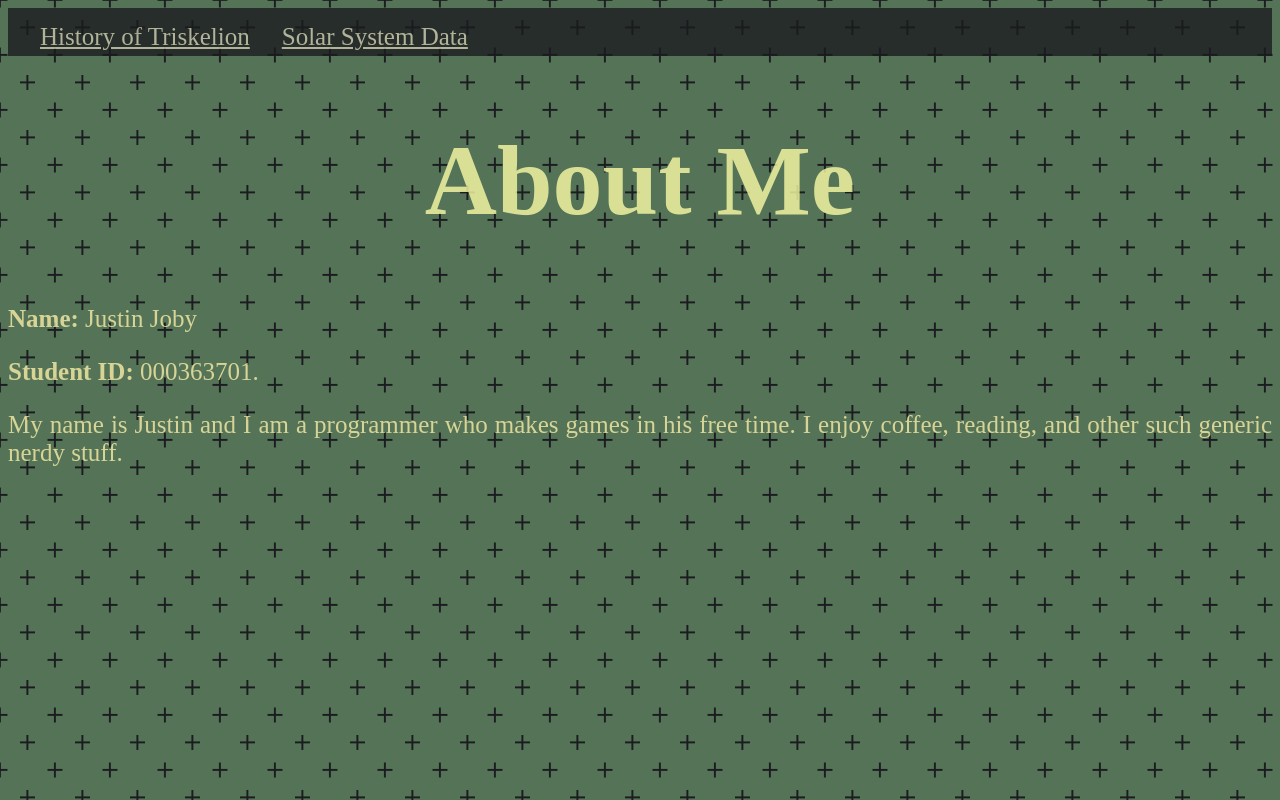
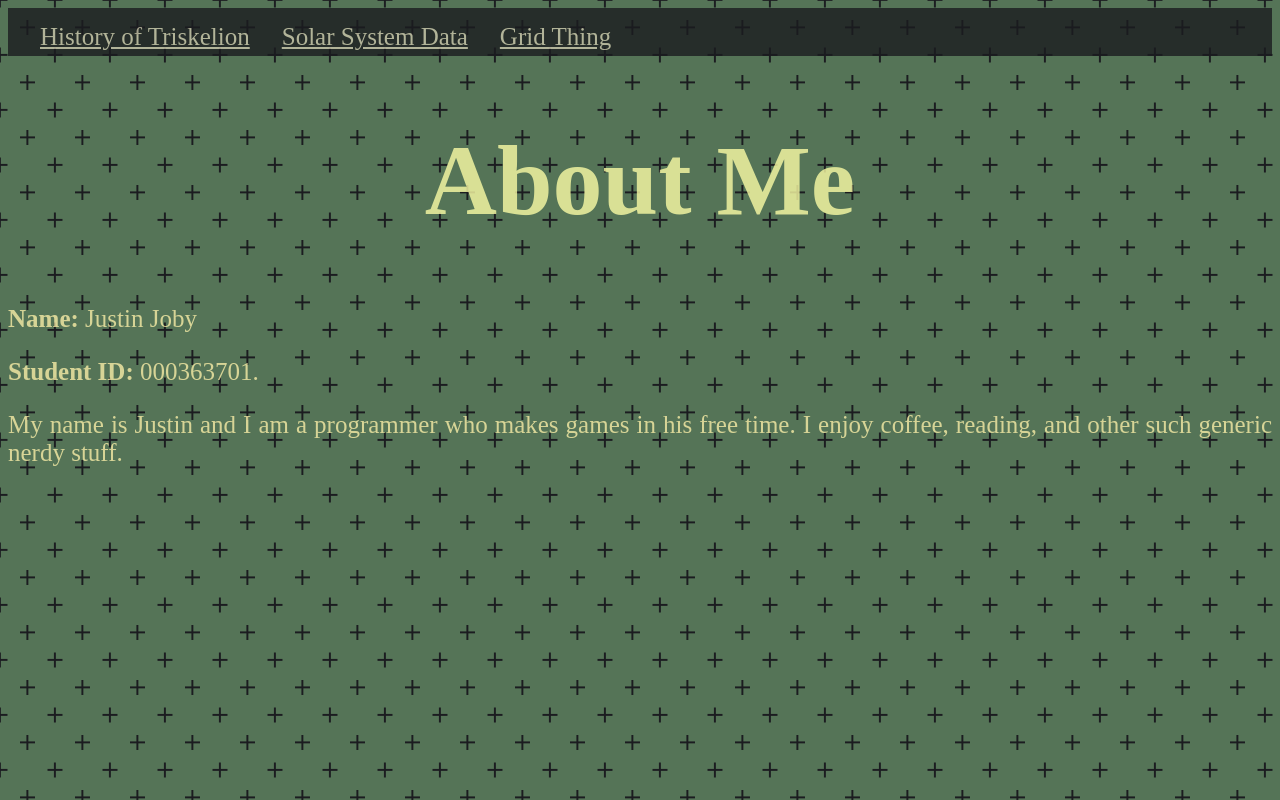
Before and after one commit to exothirteen/Exodus.github.io, a plain HTML site: page index.html in a window 1280 px wide. Drawn offline with Linux system fonts and the light colour scheme.

Commit message:
Update index.html

```diff
--- a/index.html
+++ b/index.html
@@ -9,6 +9,7 @@
             <div class="flex-container">
                 <li><a href='second.html'>History of Triskelion</a></li>
                 <li><a href='third.html'>Solar System Data</a></li>
+                <li><a href='third_page.html'>Grid Thing</a></li>
             </div>
 
             <h1>About Me</h1>
```
